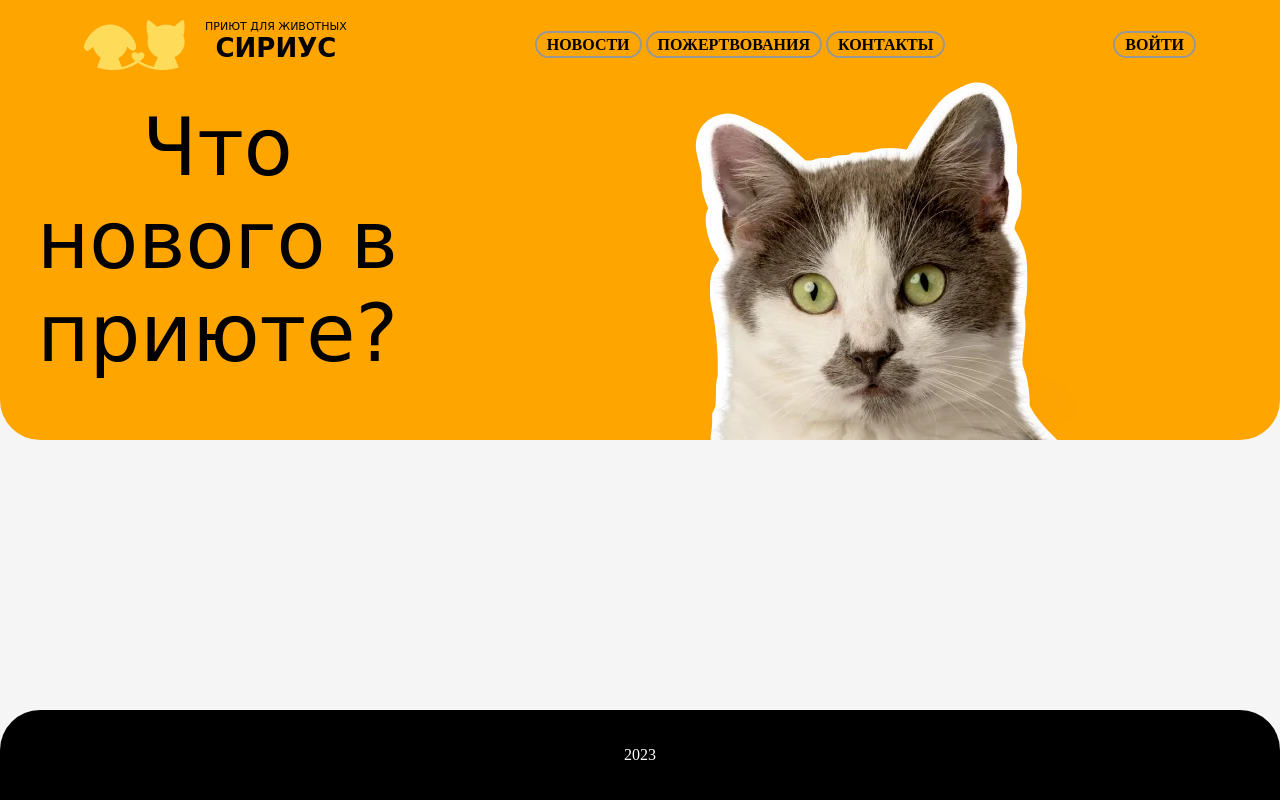
After one commit to rubix0307/pet-for-you, a Django app: page /blog/ in a window 1280 px wide. The commit adds this page. Run offline with Django 4.2, Linux system fonts and the light colour scheme; some libraries are stand-ins or nearby versions.

Commit message:
blog init

```diff
--- /dev/null
+++ b/blog/templates/blog/index.html
@@ -0,0 +1,12 @@
+{% extends "main/base.html" %}
+{% load static %}
+
+{% block content %}
+    <div class="blog-welcome">
+        <div class="caption">Что нового в приюте?</div>
+        <div class="media">
+             <img src="{% static 'imgs/blog-cat.png' %}" alt="">
+        </div>
+    </div>
+
+{% endblock %}
--- a/blog/urls.py
+++ b/blog/urls.py
@@ -1,6 +1,7 @@
 from django.contrib import admin
 from django.urls import include, path
-
+from . import views
 
 urlpatterns = [
+    path('', views.blog_index, name='blog_index'),
 ]
--- a/blog/views.py
+++ b/blog/views.py
@@ -1,3 +1,6 @@
 from django.shortcuts import render
+from django.core.handlers.wsgi import WSGIRequest
 
-# Create your views here.
+
+def blog_index(request: WSGIRequest):
+    return render(request, 'blog/index.html')
--- a/main/templates/main/inc/_header.html
+++ b/main/templates/main/inc/_header.html
@@ -9,6 +9,7 @@
     </a>
     <div class="middle">
         <div class="btns">
+            <a href="{% url 'blog_index' %}">Новости</a>
             <a href="{% url 'main' %}#donation">Пожертвования</a>
             <a href="{% url 'contacts' %}">Контакты</a>
         </div>
--- a/pet_for_you/static/css/style.css
+++ b/pet_for_you/static/css/style.css
@@ -277,7 +277,30 @@ footer .data{
     padding: 3px 15px;
 }
 
-
+.blog-welcome {
+    display: flex;
+    flex-direction: row;
+    justify-content: space-around;
+    align-items: center;
+    padding-top: 50px;
+    height: 50svh;
+    background-color: orange;
+    border-radius: 0 0 40px 40px;
+    overflow: hidden;
+    margin-top: -100px;
+}
+.blog-welcome .caption{
+    font-size: 10svh;
+    max-width: 30%;
+    text-align: center;
+    font-family: Caveat, cursive;
+}
+.blog-welcome .media{
+    max-height: 80%;
+}
+.blog-welcome .media img{
+    max-height: 100%;
+}
 
 
 
```
Also changed, not shown: pet_for_you/static/imgs/blog-cat.png (added).
